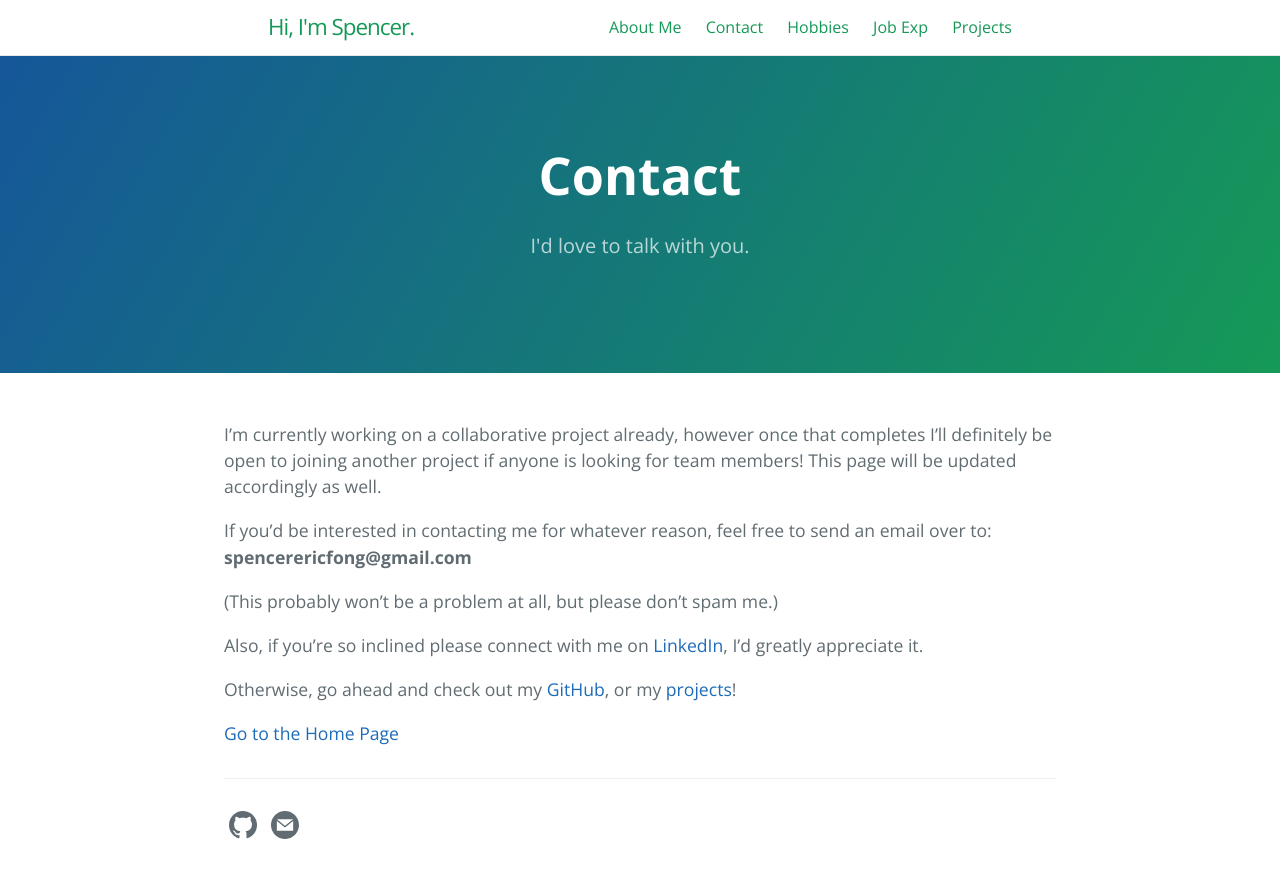
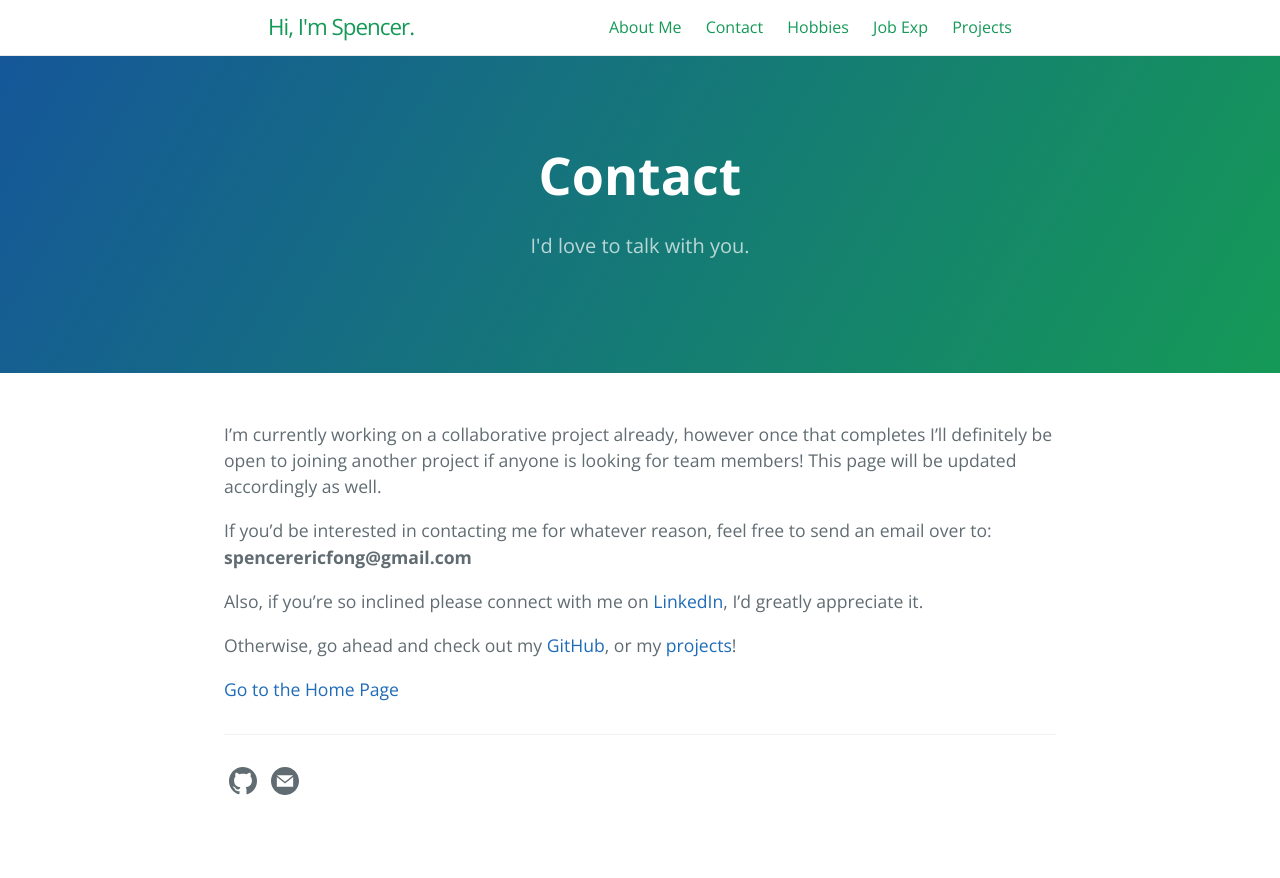
Before and after one commit to spencerericfong/spencerericfong.github.io, a Jekyll site: the page built from contact.md, in a window 1280 px wide. Shown: the top 878 px of the page. Built offline with Jekyll 4.4.1, drawn with Linux system fonts in a browser that asks for light colours.

Commit message:
update contact

```diff
--- a/contact.md
+++ b/contact.md
@@ -9,8 +9,6 @@ I'm currently working on a collaborative project already, however once that comp
 
 If you'd be interested in contacting me for whatever reason, feel free to send an email over to: **spencerericfong@gmail.com**
 
-(This probably won't be a problem at all, but please don't spam me.)
-
 Also, if you're so inclined please connect with me on [LinkedIn](https://www.linkedin.com/in/spencer-eric-fong), I'd greatly appreciate it.
 
 Otherwise, go ahead and check out my [GitHub](https://github.com/spencerericfong), or my [projects](/projects.html)!
```
